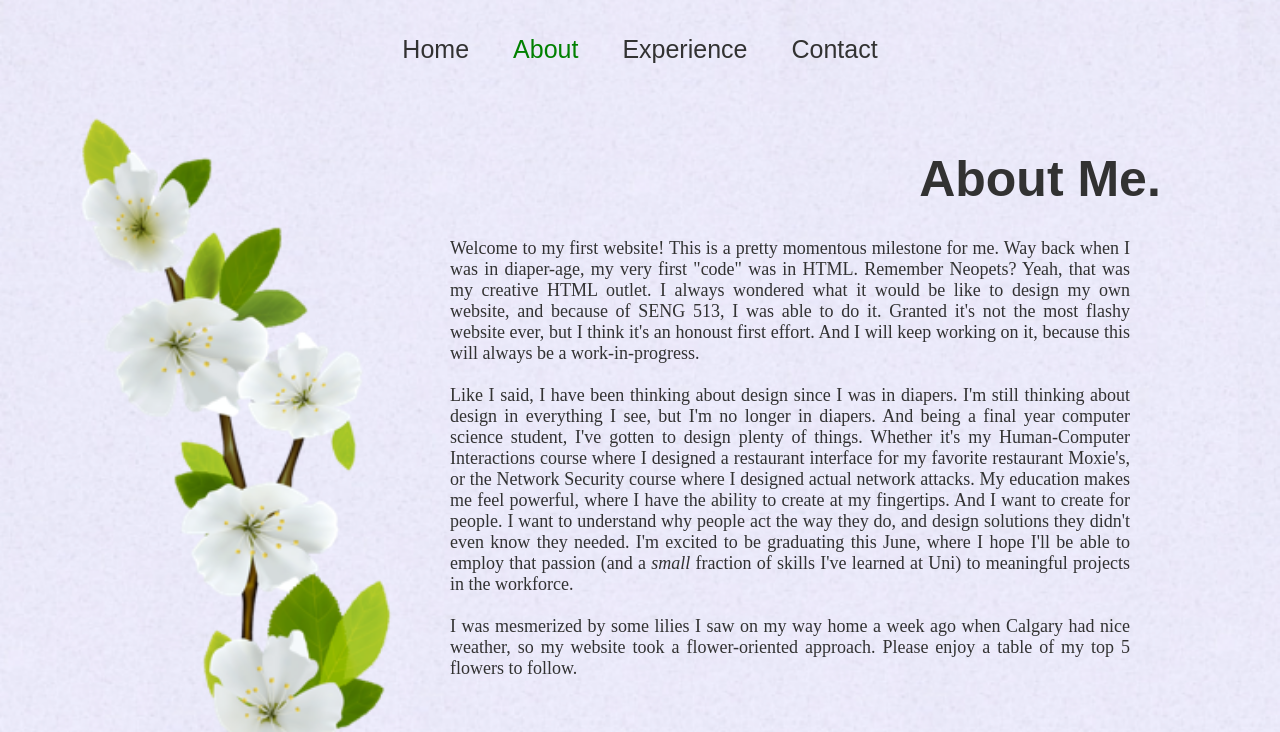
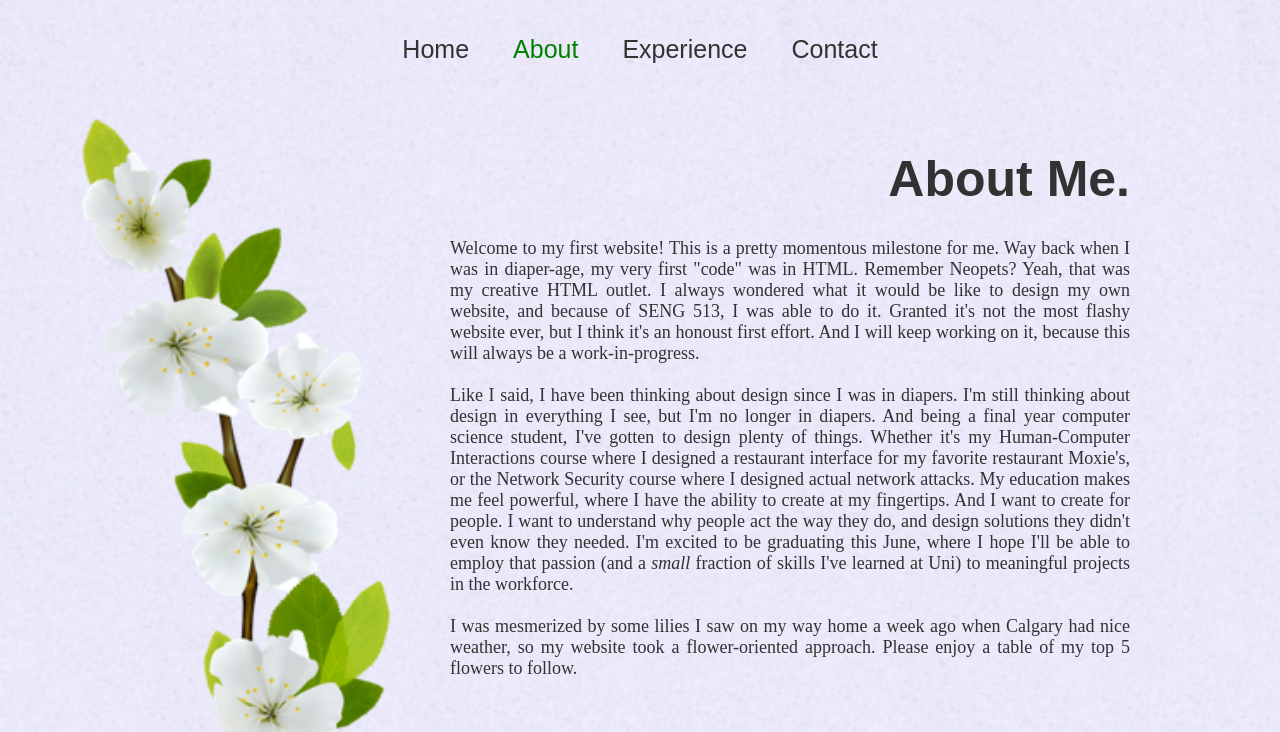
Before and after one commit to s-edu/s-edu.github.io, a plain HTML site: page about.html in a window 1280 px wide. Shown: the top 732 px of the page. Drawn offline with Linux system fonts and the light colour scheme; a web font is replaced by a local one.

Commit message:
Updated style.css

```diff
--- a/style.css
+++ b/style.css
@@ -115,9 +115,9 @@ img {
   font-family: 'Patua One', sans-serif;
   font-size: 50px;
   color: #323232;
-  text-align: center;
+  text-align: right;
   margin-bottom: 30px;
-  margin-left: 800px;
+  margin-right: 150px;
 }
 
 .description p {
```
